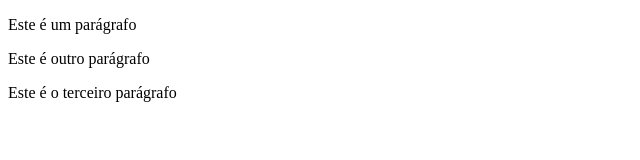
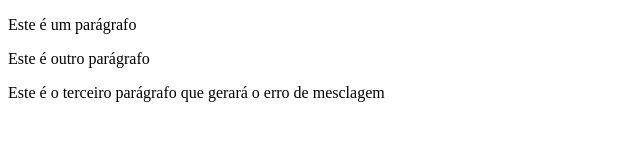
Before and after one commit to joedio-borges/exer, a plain HTML site: page index.html in a window 1280 px wide. Shown: the whole page, without its empty margins (0-640 px from the left). Drawn offline with Linux system fonts and the light colour scheme.

Commit message:
Update index.html

```diff
--- a/index.html
+++ b/index.html
@@ -6,6 +6,6 @@
 <body>
 	<p>Este é um parágrafo</p>
 	<p>Este é outro parágrafo</p>
-	<p>Este é o terceiro parágrafo</p>
+	<p>Este é o terceiro parágrafo que gerará o erro de mesclagem</p>
 </body>
 </html>
```
